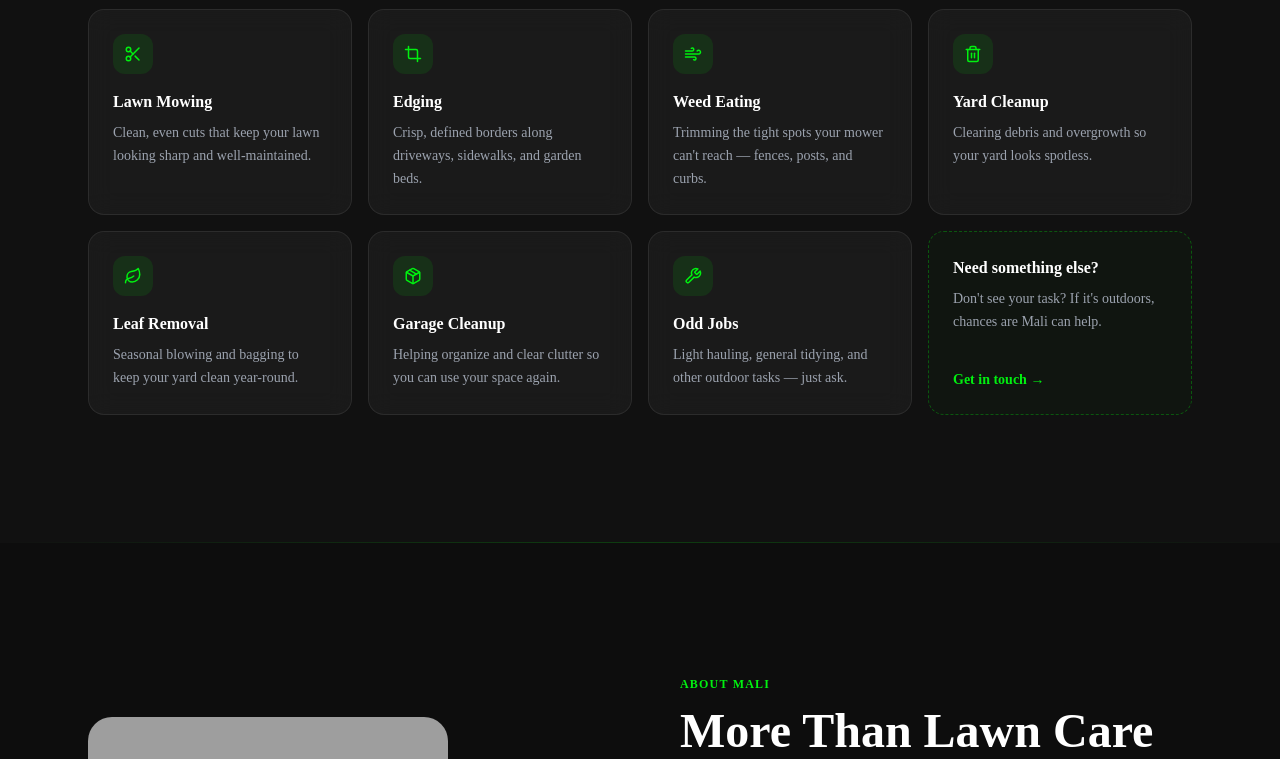
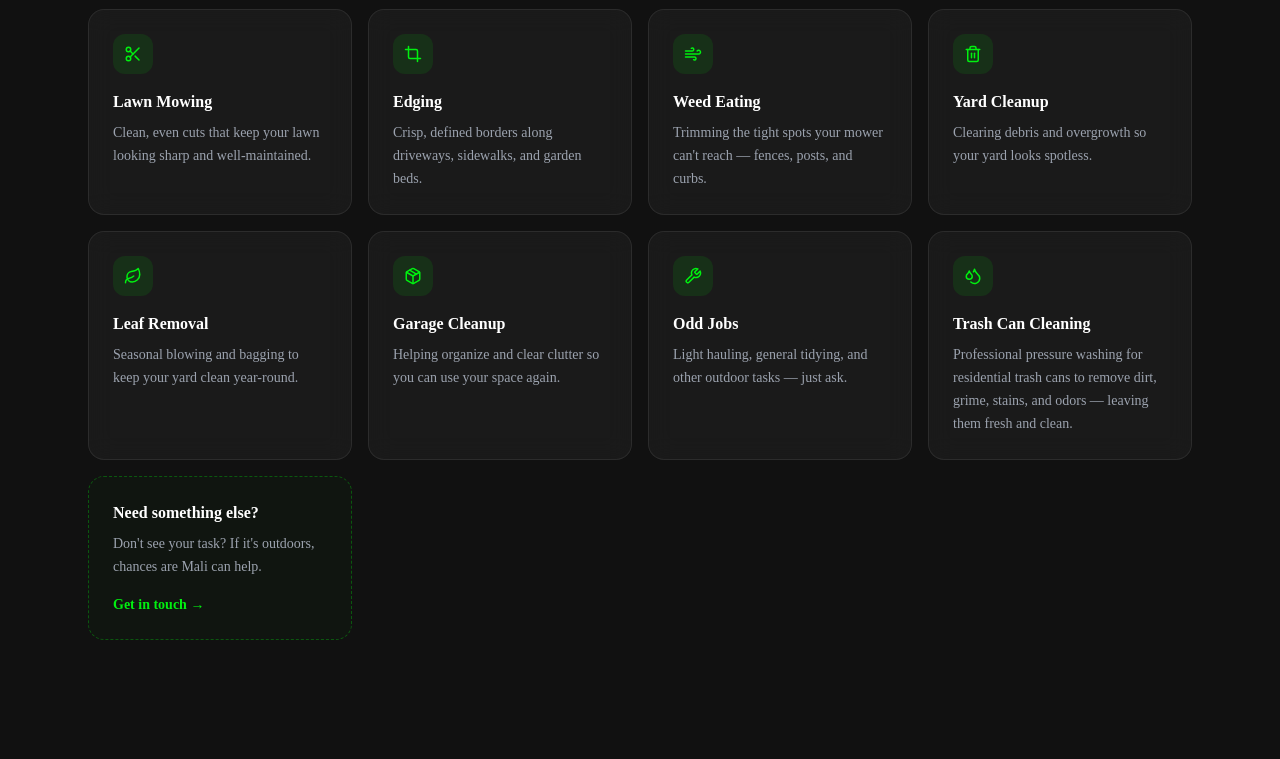
Before and after one commit to miamislim/maliworks, a Next.js app: page / in a window 1280 px wide. Shown: the part 1128-1887 px from the top of the page. Built offline with nearby package versions, Linux system fonts and the light colour scheme; grey boxes are pictures that could not be loaded.

Commit message:
Add Trash Can Cleaning service card to Services section
Co-Authored-By: Claude Sonnet 4.6 <noreply@anthropic.com>

```diff
--- a/app/components/Services.tsx
+++ b/app/components/Services.tsx
@@ -1,7 +1,7 @@
 "use client";
 
 import { useScrollReveal } from "../hooks/useScrollReveal";
-import { Scissors, Wind, Leaf, Trash2, Wrench, Crop, Package } from "lucide-react";
+import { Scissors, Wind, Leaf, Trash2, Wrench, Crop, Package, Droplets } from "lucide-react";
 
 const services = [
   {
@@ -38,6 +38,11 @@ const services = [
     icon: Wrench,
     title: "Odd Jobs",
     desc: "Light hauling, general tidying, and other outdoor tasks — just ask.",
+  },
+  {
+    icon: Droplets,
+    title: "Trash Can Cleaning",
+    desc: "Professional pressure washing for residential trash cans to remove dirt, grime, stains, and odors — leaving them fresh and clean.",
   },
 ];
 
```
